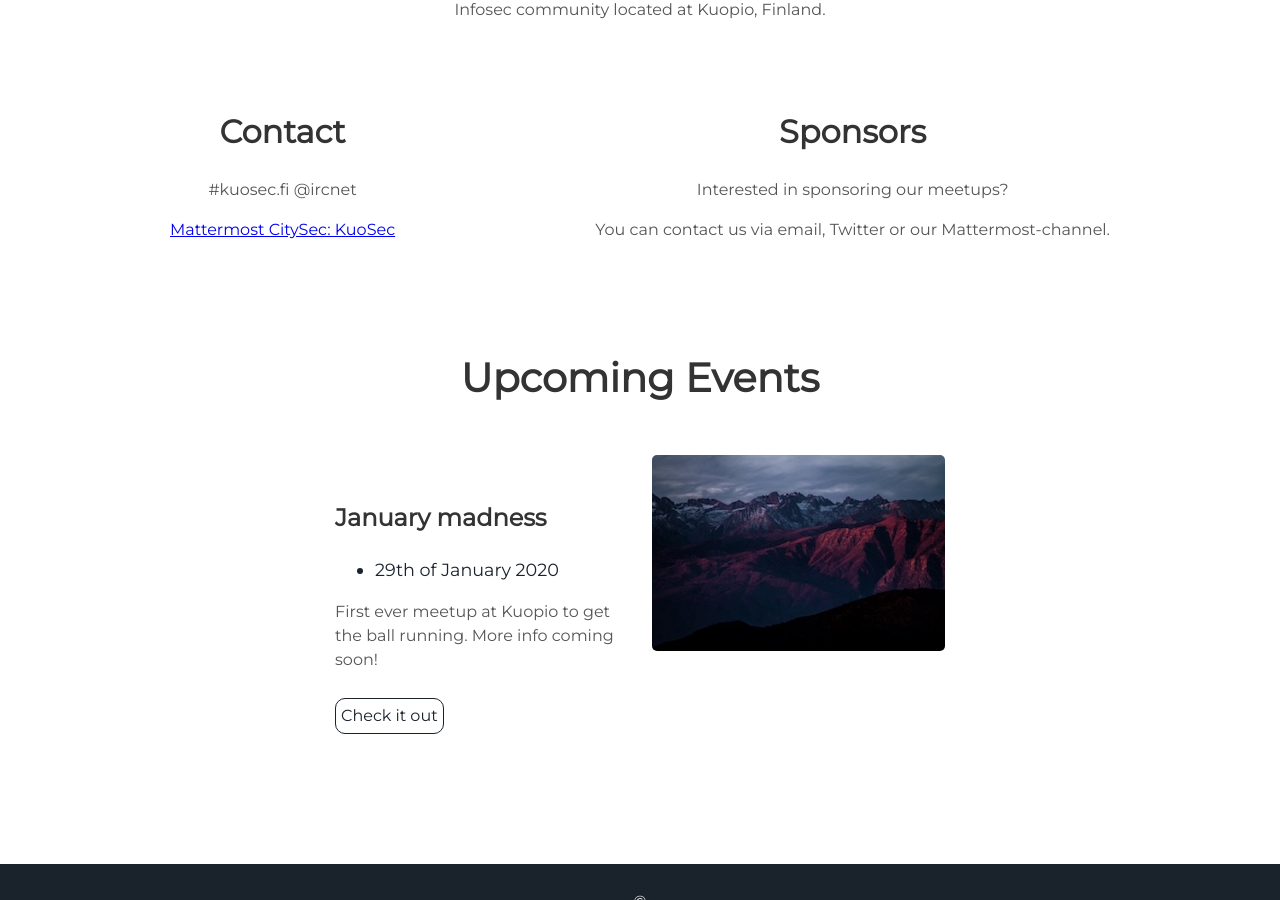
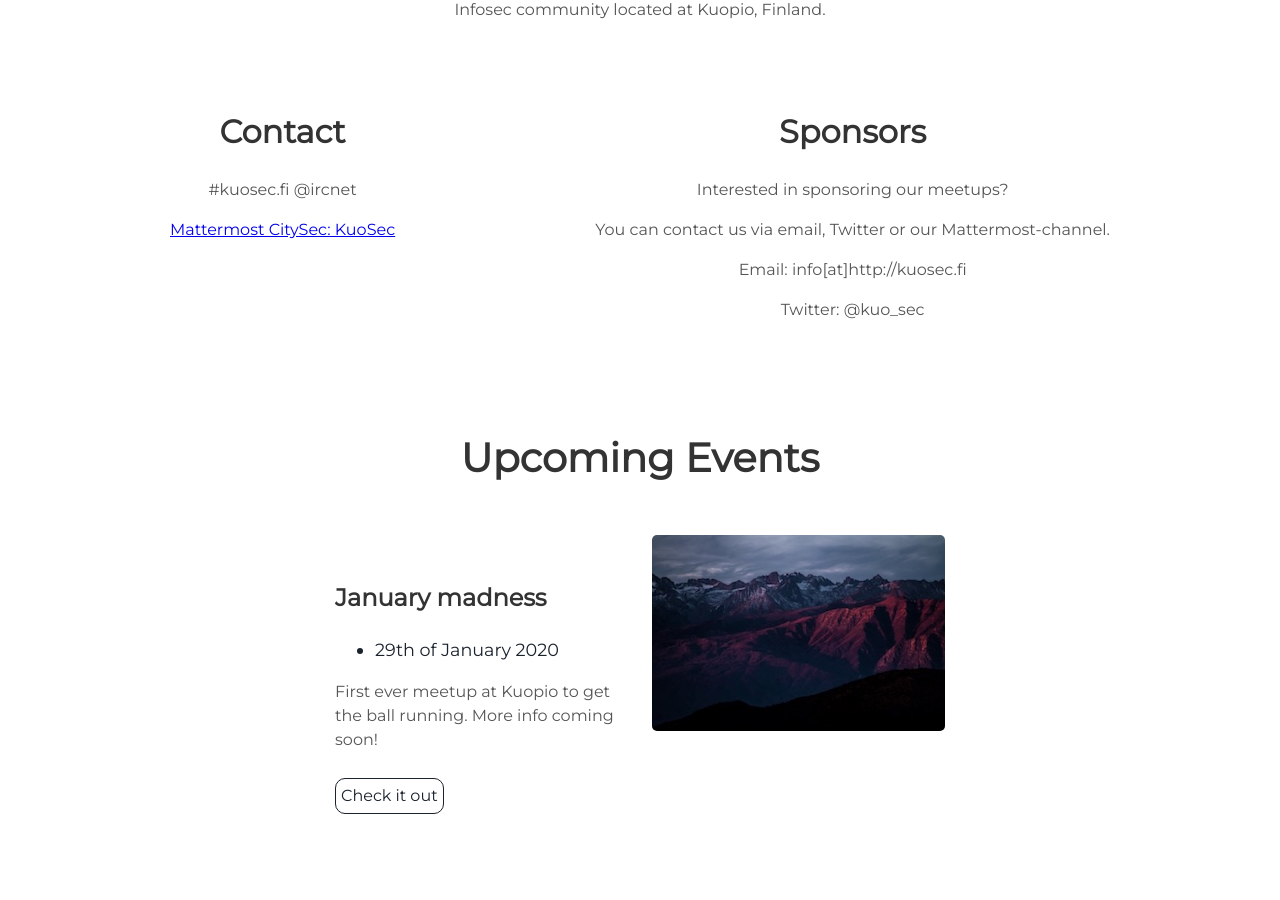
Before and after one commit to kuosec/kuosec.github.io, a Jekyll site: the page built from index.html, in a window 1280 px wide and 900 px high, scrolled down 1059 px. Built offline with Jekyll 4.4.1, drawn with Linux system fonts in a browser that asks for light colours.

Commit message:
Updated Sponsors section

```diff
--- a/_includes/about.html
+++ b/_includes/about.html
@@ -12,5 +12,7 @@
       <h2>Sponsors</h2>
       <p>Interested in sponsoring our meetups?</p>
       <p>You can contact us via email, Twitter or our Mattermost-channel.</p>
+      <p>Email: info[at]http://kuosec.fi</p>
+      <p>Twitter: @kuo_sec</p>
     </div>
 </div>
```
